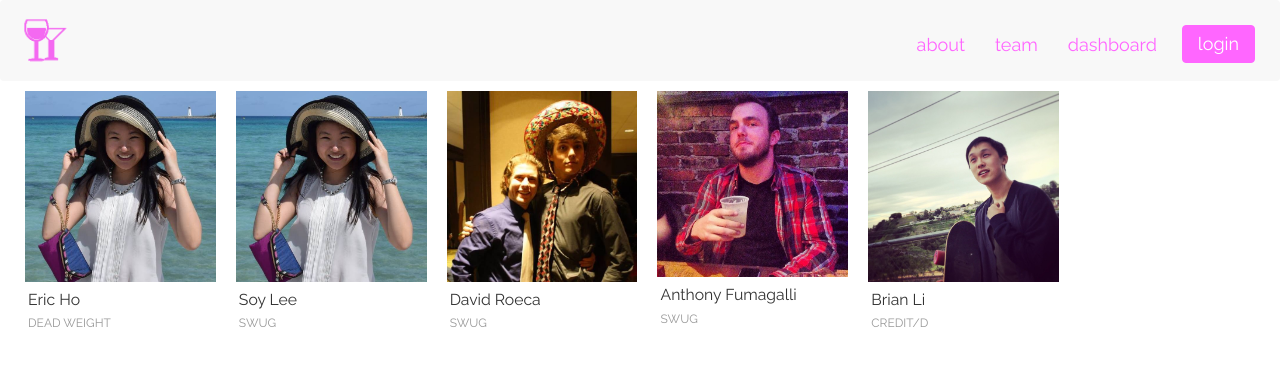
After one commit to ericho99/face2face, a Flask app: page /team in a window 1280 px wide. The commit adds this page. Shown: the top 366 px of the page. Run offline with Flask 2, Linux system fonts and the light colour scheme; some libraries are stand-ins or nearby versions.

Commit message:
more radical changes

```diff
--- a/app/static/css/main.css
+++ b/app/static/css/main.css
@@ -13,11 +13,11 @@ body {
 /*Find better font.*/
 h1, h2, h3, h4, h5, h6 {
 
-    font-family: 'PT Sans', sans-serif;
+    font-family: 'Raleway', sans-serif;
     /*font-weight: 100; */
 }
 p, div {
-    font-family: 'PT Sans', sans-serif;
+    font-family: 'Raleway', sans-serif;
     /*font-weight: 100; */
 }
 
@@ -86,19 +86,19 @@ p, div {
 .pane h1{
   text-align: left;
   font-size: 55px;
-  font-weight: 700;
+  font-weight: 100;
 }
 
 .pane h2{
   text-align: left;
   font-size: 30px;
-  font-weight: 400;
+  font-weight: 100;
 }
 
 .pane h3{
   text-align: left;
   font-size: 24px;
-  font-weight: 400;
+  font-weight: 100;
 }
 
 .pane.light
@@ -223,7 +223,7 @@ form {
 
 
 .input {
-  font-family: 'PT Sans', sans-serif;
+  font-family: 'Raleway', sans-serif;
   padding-top: 15px;
   display: flex;
   align-items: center;
@@ -279,16 +279,20 @@ input:focus {
   box-shadow: 0 0 5px #CC7ACC;
 }
 
+#homepage .pane{
+  padding: 60px 50px;
+}
+
 #homepage div#left {
   width: 50%;
-  height: 300px;
+  height: 500px;
   float: left;
 }
 
 #homepage div#right {
-  padding-left: 50px;
+  padding-left: 40px;
   margin-left: 50%;
-  height: 300px;
+  height: 500px;
 }
 
 /*I literally can't stop listening to "Love me like you do"
--- /dev/null
+++ b/app/static/css/team.css
@@ -0,0 +1,128 @@
+
+.team_member {
+  width:100%;
+  position:relative;
+  overflow:hidden;
+  height:250px;
+}
+
+.info {
+  height:100%;
+}
+
+.info img {
+  width:100%;
+  transition: all .4s ease-out .1s;
+   -moz-transition: all .4s ease-out .1s;
+   -webkit-transition: all .4s ease-out .1s;
+}
+
+.info h5 {
+  padding: 10px 10px 0 0;
+  margin: 0 0 10px 3px;
+  line-height: 1em;
+  opacity: 1;
+  transition: all .2s ease-out .1s;
+   -moz-transition: all .2s ease-out .1s;
+   -webkit-transition: all .2s ease-out .1s;
+  font-size: 1.125em;
+}
+
+.info h6 {
+  padding:0 10px 0 0;
+  font-size:12px;
+  margin:0 0 0 3px;
+  line-height:1em;
+  text-transform:uppercase;
+  color:#999;
+  opacity:1;
+  transition: all .2s ease-out .1s;
+   -moz-transition: all .2s ease-out .1s;
+   -webkit-transition: all .2s ease-out .1s;
+}
+
+.info_reveal {
+  height:100%;
+  transition: all .3s ease-in 0s;
+   -moz-transition: all .3s ease-in 0s;
+   -webkit-transition: all .23s ease-in 0s;
+  position:absolute;
+  width:100%;
+  left:0;
+  top:-100%;
+  background: #CC7ACC;
+}
+
+.info_reveal h6 {
+  padding: 20px 8px 5px 8px;
+  line-height: 1.1em;
+		margin-bottom: 20px;
+		color: #fff;
+  font-size: 1em;
+}
+
+.info_reveal p {
+  padding:0 8px;
+  font-size:15px;
+  line-height: 1.2em;
+  background-color: #CC7ACC;
+  font-weight:400;
+}
+
+.info_reveal a {
+  background-color: #CC7ACC;
+		word-break: break-word;
+  text-decoration:none;
+}
+
+.info_reveal a:hover {
+  background-color: #CC7ACC;
+}
+
+
+.responsive_grid {
+ display:block;
+ margin:0;
+ margin-left:15px;
+ margin-top: 10px;
+ padding:0;
+ list-style:none;
+}
+
+.responsive_grid li {
+ cursor:pointer;
+ width: 16.66667%;
+ padding: 0 10px 10px;
+ display:block;
+ height:auto;
+ float:left;
+ margin-bottom:10px;
+}
+
+.responsive_grid li:hover .info_reveal,
+.responsive_grid li:focus .info_reveal{
+ left: 0;
+ top:0;
+ transition: all .3s ease-out .1s;
+   -moz-transition: all .3s ease-out .1s;
+   -webkit-transition: all .3s ease-out .1s;
+}
+
+.responsive_grid li:hover .info img,
+.responsive_grid li:focus .info img {
+  width:210%;
+  margin-left:-50%;
+  transition: all .4s ease-in 0s;
+   -moz-transition: all .4s ease-in 0s;
+   -webkit-transition: all .4s ease-in 0s;
+}
+
+.responsive_grid li:hover .info h5,
+.responsive_grid li:focus .info h5,
+.responsive_grid li:hover .info h6,
+.responsive_grid li:focus .info h6 {
+  opacity: 0;
+  transition: opacity .2s linear 0s;
+   -moz-transition: opacity .2s linear 0s;
+   -webkit-transition: opacity .2s linear 0s;
+}
--- a/app/templates/base.html
+++ b/app/templates/base.html
@@ -11,12 +11,15 @@
 		<!-- CSS -->
 		<link rel="stylesheet" href="../static/css/reset.css">
 		<link rel="stylesheet" href="../static/css/styles.css">
+
 		<link href="../static/css/bootstrap.min.css" rel="stylesheet"> <!-- Bootstrap -->
 
 		<!-- last file takes precendence -->
 		<link href='http://fonts.googleapis.com/css?family=PT+Sans:400,700' rel='stylesheet' type='text/css'>
+		<link href='http://fonts.googleapis.com/css?family=Raleway' rel='stylesheet' type='text/css'>
+		<link href='http://fonts.googleapis.com/css?family=Mr+Dafoe' rel='stylesheet' type='text/css'>
 		<link rel="stylesheet" href="../static/css/main.css">
-		<link href='http://fonts.googleapis.com/css?family=Mr+Dafoe' rel='stylesheet' type='text/css'>
+
 
 		<!-- Jquery -->
 		<script src="https://ajax.googleapis.com/ajax/libs/jquery/1.11.2/jquery.min.js"></script>
--- a/app/templates/header.html
+++ b/app/templates/header.html
@@ -28,7 +28,7 @@
 				</li>
 
 				<li>
-					<a href="/dashboard">team</a>
+					<a href="/team">team</a>
 				</li>
 
 				<li>
--- /dev/null
+++ b/app/templates/team.html
@@ -0,0 +1,87 @@
+{% extends "base.html" %}
+
+
+
+{% block content %}
+<link href='http://fonts.googleapis.com/css?family=Open+Sans|Open+Sans+Condensed:700&subset=latin,latin-ext'
+rel='stylesheet' type='text/css'>
+<link rel="stylesheet" href="../static/css/team.css">
+
+<div id="teampage">
+  <ul class="responsive_grid">
+    <li>
+      <div class="team_member">
+         <div class="info">
+           <img src="../static/img/soy.jpg" alt=""/>
+           <h5>Eric Ho</h5>
+           <h6>Dead Weight</h6>
+        </div>
+        <div class="info_reveal">
+          <h6>Contact<br/>Eric Ho</h6>
+          <p><a href="mailto:address@addresss.com">s.goodman@fbi.gov</a></p>
+          <p>(123) 555-1234 x1100</p>
+        </div>
+      </div>
+    </li>
+    <li>
+      <div class="team_member">
+         <div class="info">
+           <img src="../static/img/soy.jpg" alt=""/>
+           <h5>Soy Lee</h5>
+           <h6>SWUG</h6>
+        </div>
+        <div class="info_reveal">
+          <h6>Contact<br/>Soy Lee</h6>
+          <p><a href="mailto:address@addresss.com">s.goodman@fbi.gov</a></p>
+          <p>(123) 555-1234 x1100</p>
+        </div>
+      </div>
+    </li>
+
+      <li>
+      <div class="team_member">
+         <div class="info">
+           <img src="../static/img/david.jpg" alt=""/>
+           <h5>David Roeca</h5>
+           <h6>SWUG</h6>
+        </div>
+        <div class="info_reveal">
+          <h6>Contact<br/>David Roeca</h6>
+          <p><a href="mailto:address@addresss.com">s.goodman@fbi.gov</a></p>
+          <p>(123) 555-1234 x1100</p>
+        </div>
+      </div>
+    </li>
+    <li>
+      <div class="team_member">
+         <div class="info">
+           <img src="../static/img/tony.jpg" alt=""/>
+           <h5>Anthony Fumagalli</h5>
+           <h6>SWUG</h6>
+        </div>
+        <div class="info_reveal">
+          <h6>Contact<br/>Anthony Fumagalli</h6>
+          <p><a href="mailto:address@addresss.com">s.goodman@fbi.gov</a></p>
+          <p>(123) 555-1234 x1100</p>
+        </div>
+      </div>
+    </li>
+
+      <li>
+      <div class="team_member">
+         <div class="info">
+           <img src="../static/img/brian.jpg" alt=""/>
+           <h5>Brian Li</h5>
+           <h6>Credit/D</h6>
+        </div>
+        <div class="info_reveal">
+          <h6>Contact<br/>Brian Li</h6>
+          <p><a href="mailto:address@addresss.com">s.goodman@fbi.gov</a></p>
+          <p>(123) 555-1234 x1100</p>
+        </div>
+      </div>
+    </li>
+  </ul>
+</div>
+
+{% endblock %}
--- a/app/views.py
+++ b/app/views.py
@@ -46,6 +46,11 @@ def join():
 @app.route('/host')
 def host():
 	return render_template('video-host-setup.html')
+
+# TEAM PAGE
+@app.route('/team')
+def team():
+    return render_template('team.html')
 
 # COMING SOON
 @app.route('/cs')
```
Also changed, not shown: app/templates/index.html (+2 -24 lines), app/static/img/brian.jpg (added), app/static/img/david.jpg (added), app/static/img/eric.jpg (added), app/static/img/logo.png, app/static/img/mockup.png, app/static/img/soy.jpg (added), app/static/img/tony.jpg (added), 1 other file.
